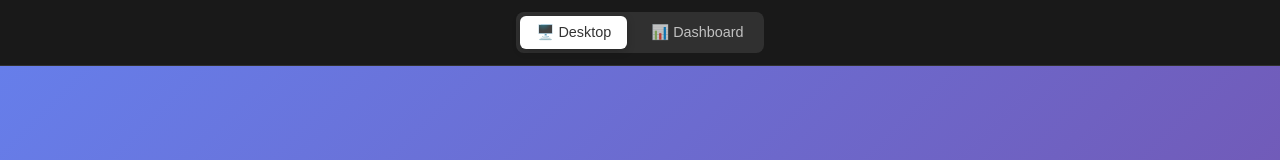
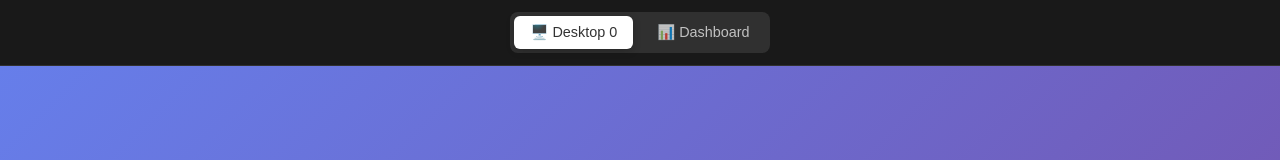
Before and after one commit to BIT-TAG/WebSuite, a SvelteKit app: page / in a window 1280 px wide. Shown: the top 160 px of the page. Built offline with nearby package versions, Linux system fonts and the light colour scheme.

Commit message:
Updated +page.svelte

```diff
--- a/src/routes/+page.svelte
+++ b/src/routes/+page.svelte
@@ -29,7 +29,7 @@
         class:active={$currentView === 'desktop'}
         on:click={switchToDesktop}
       >
-        🖥️ Desktop
+        🖥️ Desktop {$windows.length}
       </button>
       <button
         class="nav-switch"
```
